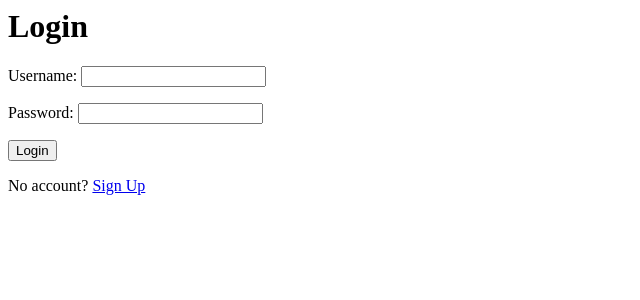
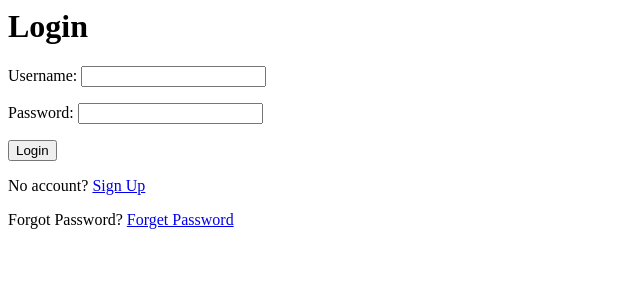
Before and after one commit to TalhaFarook/ChitChat, a Django app: a page that uses apps/user/templates/login_form.html in a window 1280 px wide. Shown: the top 300 px of the page, without its empty margins (0-640 px from the left). Run offline with Django 4.2, Linux system fonts and the light colour scheme.

Commit message:
Forgot password and change password created

```diff
--- a/apps/user/forms.py
+++ b/apps/user/forms.py
@@ -25,3 +25,11 @@ class LoginForm(forms.Form):
     # Specify required fields for log in
     username = forms.CharField(max_length=12)
     password = forms.CharField(widget=forms.PasswordInput)
+
+class ForgetPasswordForm(forms.Form):
+    email = forms.EmailField()
+
+class ChangePasswordForm(forms.Form):
+    # Specify required fields for changing password
+    old_password = forms.CharField(widget=forms.PasswordInput, label='Old password')
+    new_password = forms.CharField(widget=forms.PasswordInput, label='New password')
--- a/apps/user/templates/dashboard.html
+++ b/apps/user/templates/dashboard.html
@@ -16,6 +16,7 @@
     <a href="{% url 'chat:create_group' %}">Create Groups!</a><br>
     <a href="{% url 'chat:send_group_message' %}">Send Group Messages!</a><br>
     <a href="{% url 'chat:group_inbox' %}">Check Group Messages!</a><br><br>
+    <a href="{% url 'user:change-password' %}">Change Password!</a><br>
     <a href="{% url 'user:logout' %}">Logout!</a>
 </body>
 </html>
--- a/apps/user/templates/login_form.html
+++ b/apps/user/templates/login_form.html
@@ -21,6 +21,7 @@
             {% endif %}
 
             <p>No account? <a href = "{% url 'user:signup' %}">Sign Up</a></p>
+            <p>Forgot Password? <a href="{% url 'user:forget-password' %}">Forget Password</a></p><br>
         </form>
     </body>
 </html>
--- a/apps/user/templates/signup_form.html
+++ b/apps/user/templates/signup_form.html
@@ -14,8 +14,10 @@
             {{ form.as_p }}
 
             <button type="submit">Sign Up</button>
+        </form>
 
-            <p>Have an account? <a href="{% url 'user:login' %}">Log In</a></p>
-        </form>
+    <p>Have an account? <a href="{% url 'user:login' %}">Log In</a></p>
+    <p>Forgot Password? <a href="{% url 'user:forget-password' %}">Forget Password</a></p>
+
     </body>
 </html>
--- a/apps/user/urls.py
+++ b/apps/user/urls.py
@@ -19,4 +19,10 @@ urlpatterns = [
 
     # URL pattern for user logout
     path('logout/', views.logout_view, name='logout'),
+
+    # URL pattern for forget password
+    path('forget-password/', views.forget_password_view, name='forget-password'),
+
+    # URL pattern for change password
+    path('change-password/', views.change_password_view, name='change-password'),
 ]
--- a/apps/user/views.py
+++ b/apps/user/views.py
@@ -1,5 +1,5 @@
 from django.shortcuts import render, redirect
-from .forms import SignUpForm, LoginForm
+from .forms import *
 from django.contrib.auth import authenticate, login, logout
 from apps.chat.models import OneChat
 from django.contrib.auth.decorators import login_required
@@ -79,3 +79,44 @@ def login_view(request):
         form = LoginForm()
 
     return render(request, 'login_form.html', {'form': form, 'login_failed': False})
+
+def forget_password_view(request):
+    if request.method == 'POST':
+        form = ForgetPasswordForm(request.POST)
+        if form.is_valid():
+            if form.cleaned_data['email']:
+                user_obj = UserTable.objects.filter(email=form.cleaned_data['email'])
+
+                if user_obj:
+                    return render(request, 'forget_password_form.html', {'form': form, 'forget_failed': 2})
+                else:
+                    return render(request, 'forget_password_form.html', {'form': form, 'forget_failed': 1})
+    else:
+        form = ForgetPasswordForm()
+
+    return render(request, 'forget_password_form.html', {'form': form, 'forget_failed': 0})
+
+# View for change password
+@login_required
+def change_password_view(request):
+    if request.method == 'POST':
+        form = ChangePasswordForm(request.POST)
+        if form.is_valid():
+            old_password = form.cleaned_data['old_password']
+
+            # Checking if user exists by trying to log in
+            user = authenticate(request, username=request.user, password=old_password)
+
+            if user:
+                user.set_password(form.cleaned_data['new_password'])
+                user.save()
+
+                # Take to the login page if message is changed
+                return redirect('user:login')
+
+            else:
+                return render(request, 'change_password_form.html', {'form': form, 'change_failed': True})
+    else:
+        form = ChangePasswordForm()
+
+    return render(request, 'change_password_form.html', {'form': form, 'change_failed': False})
```
Also changed, not shown: apps/user/templates/change_password_form.html (added, +28 -0 lines), apps/user/templates/forget_password_form.html (added, +30 -0 lines).
